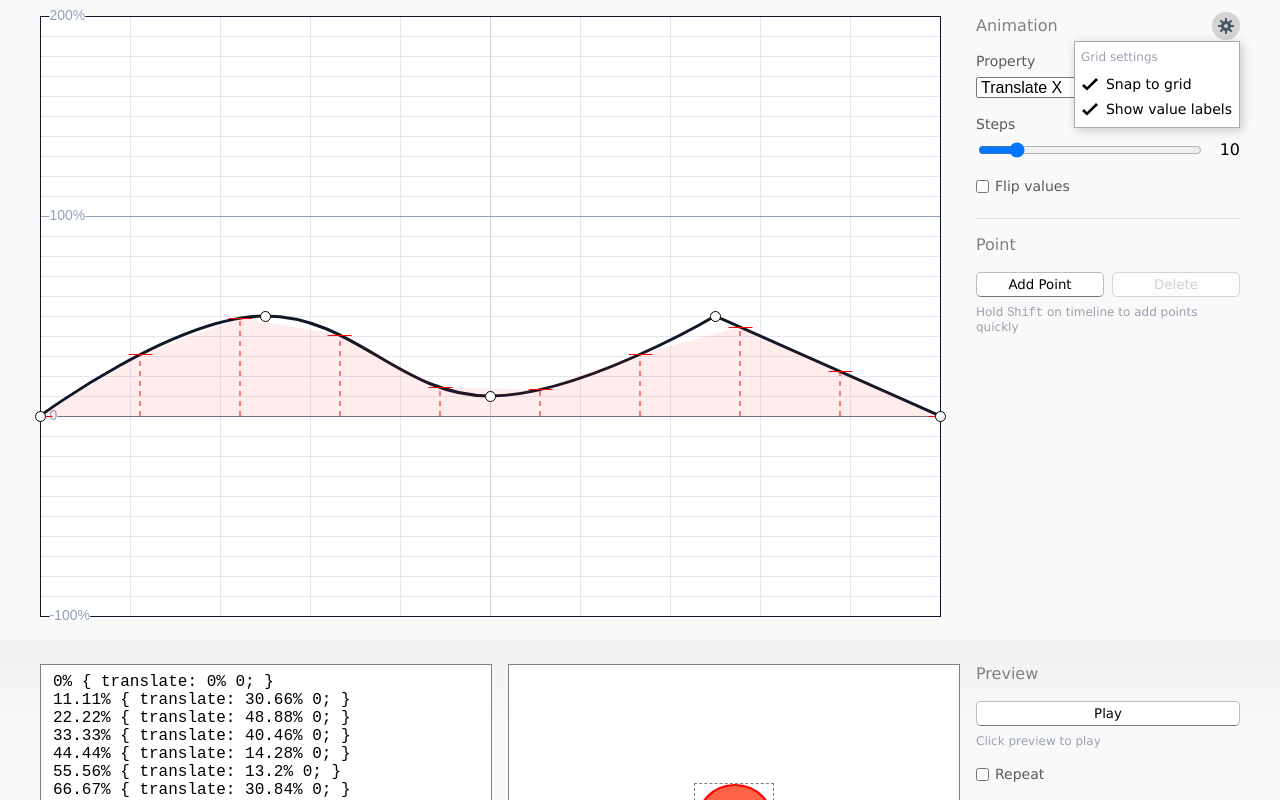
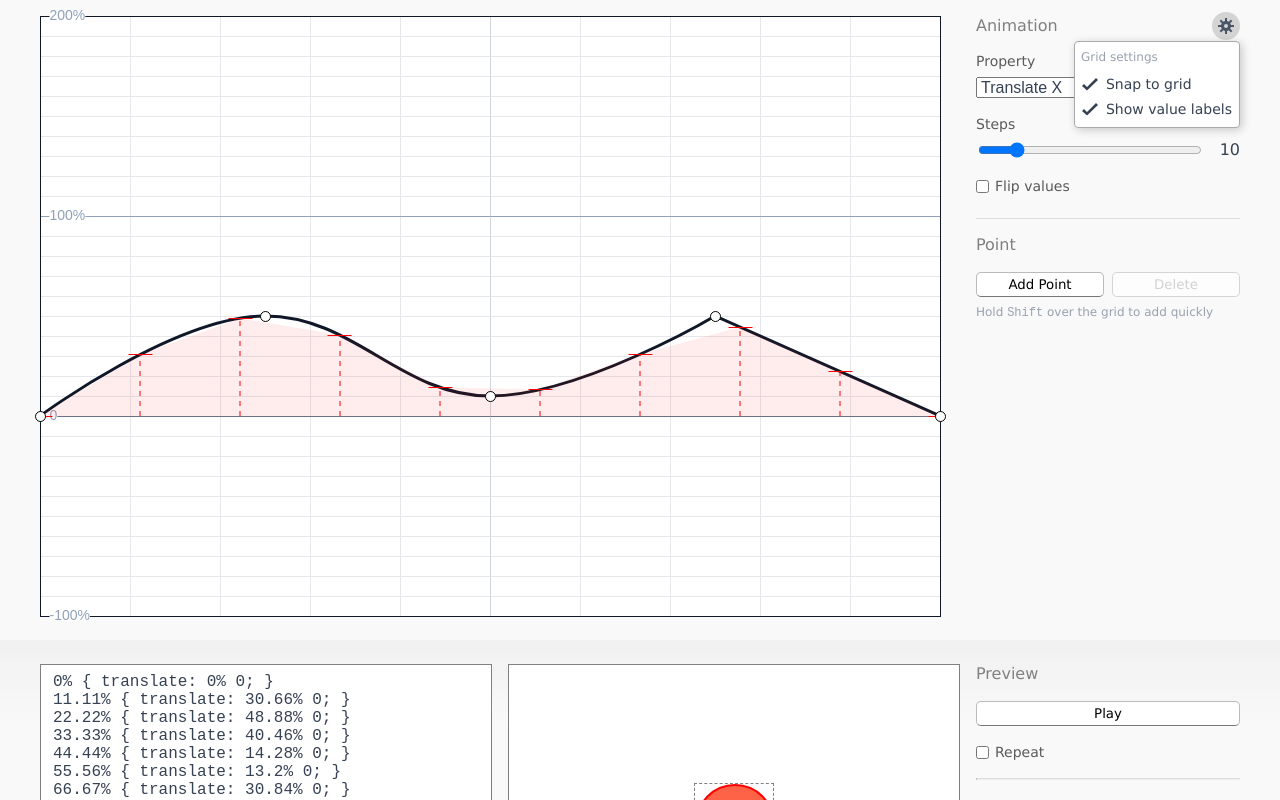
Before and after one commit to gillibrand/keyframe-click, a React (Vite) app: page / in a window 1280 px wide. Both pictures are taken after a click on the button "Settings". Shown: the top 800 px of the page. Built offline with nearby package versions, Linux system fonts and the light colour scheme.

Commit message:
Clear the menu hover index in effect
This was happening in a setter function, which could modify the parent component during render and cause an error.

```diff
--- a/src/components/menu/MenuButton.tsx
+++ b/src/components/menu/MenuButton.tsx
@@ -1,4 +1,4 @@
-import React, { PropsWithChildren, SetStateAction, useCallback, useId, useLayoutEffect, useRef, useState } from "react";
+import React, { PropsWithChildren, useEffect, useId, useLayoutEffect, useRef, useState } from "react";
 import { createPortal } from "react-dom";
 import { Menu } from "./Menu";
 import "./menu.css";
@@ -10,7 +10,7 @@ interface MenuButtonProps extends PropsWithChildren {
 }
 export function MenuButton({ style, children, title }: MenuButtonProps) {
   const { hoverNext, hoverPrev, clickHovered, setHoverIndex } = useMenuApi();
-  const [isPressed, setIsPressedRaw] = useState(false);
+  const [isPressed, setIsPressed] = useState(false);
 
   const buttonRef = useRef<HTMLButtonElement>(null);
   const menuRef = useRef<HTMLUListElement>(null);
@@ -18,18 +18,14 @@ export function MenuButton({ style, children, title }: MenuButtonProps) {
   const menuId = useId();
   const menuPortal = !isPressed ? null : createPortal(<Menu ref={menuRef} id={menuId} />, document.body);
 
-  const setIsPressed = useCallback(
-    (pressed: SetStateAction<boolean>) => {
-      setIsPressedRaw((prevPressed) => {
-        const newPressed = typeof pressed === "function" ? pressed(prevPressed) : pressed;
-
-        // Reset to an empty hover state on close or else it might pre hover one when next opened.
-        if (!newPressed) setHoverIndex(-1);
-
-        return newPressed;
-      });
+  useEffect(
+    function resetHoverIndexOnClose() {
+      // Note that this is an effect since it modifies the parent context. We can't do it doing
+      // setHoverIndex wrapper function since that can be called during render and cause an error. That means
+      // this causes an extra render on close just to clear this index :(
+      if (!isPressed) setHoverIndex(-1);
     },
-    [setHoverIndex]
+    [isPressed, setHoverIndex]
   );
 
   function handleClickButton(e: React.MouseEvent<HTMLButtonElement>) {
--- a/src/components/menu/menu.css
+++ b/src/components/menu/menu.css
@@ -76,4 +76,5 @@
   padding: 0;
   margin: 0;
   background-color: white;
+  border-radius: 0.25rem;
 }
--- a/src/preview/PreviewInspector.tsx
+++ b/src/preview/PreviewInspector.tsx
@@ -1,6 +1,5 @@
 import { Duration, TimeUnit } from "@app/useSettings";
 import "@style/inspector.css";
-import { Hint } from "@components/Hint";
 
 interface Props {
   duration: Duration;
@@ -59,8 +58,6 @@ Props) {
             Play
           </button>
         )}
-
-        <Hint>Click preview to play</Hint>
       </div>
 
       <div className="stack-small">
--- a/src/style/global.css
+++ b/src/style/global.css
@@ -26,6 +26,7 @@
   --c-gray-950: oklch(0.13 0.028 261.692);
 
   --c-blue: #1c7ef3;
+  --c-body: var(--c-gray-700);
 
   --c-sky-50: oklch(0.977 0.013 236.62);
   --c-sky-100: oklch(0.951 0.026 236.824);
@@ -50,6 +51,7 @@
 }
 
 body {
+  color: var(--c-body);
   background-color: #f9f9f9;
 }
 
@@ -58,6 +60,7 @@ input,
 textarea,
 select {
   font-size: var(--sz-base);
+  color: var(--c-body);
 }
 
 h1,
--- a/src/timeline/TimelineInspector.tsx
+++ b/src/timeline/TimelineInspector.tsx
@@ -134,7 +134,7 @@ export const TimelineInspector = memo(function Inspector({
         <Hint>
           {useStable(
             <>
-              Hold <kbd>Shift</kbd> on timeline to add points quickly
+              Hold <kbd>Shift</kbd> over the grid to add quickly
             </>
           )}
         </Hint>
```
